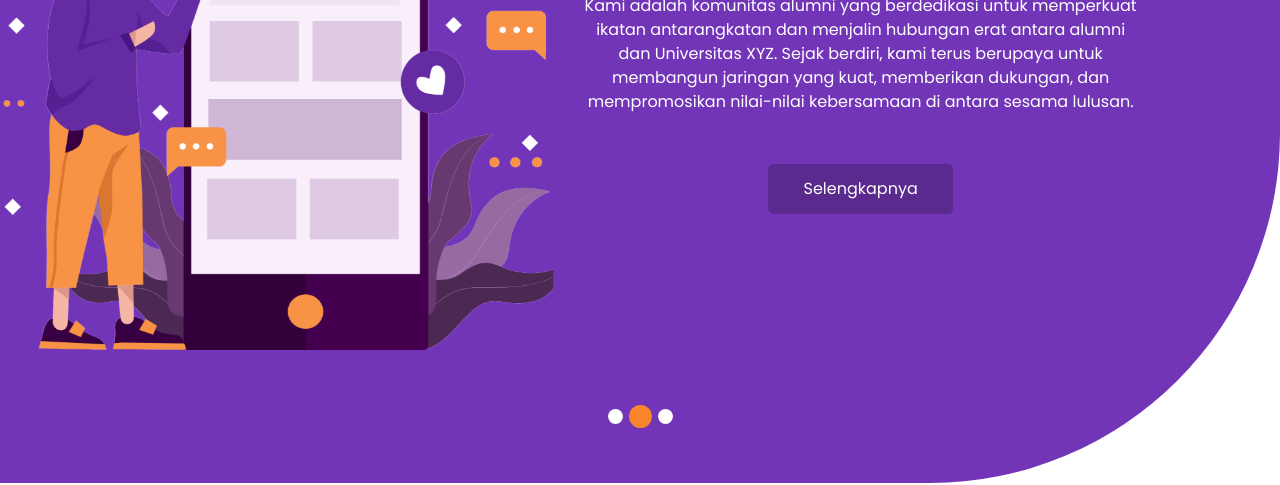
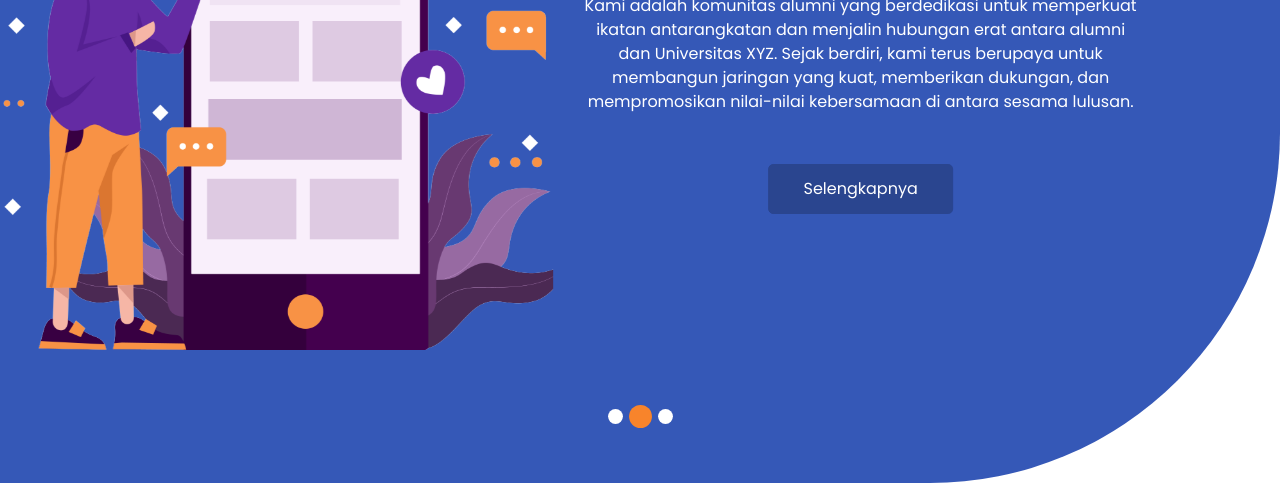
Before and after one commit to chaaaaaaaaaaa/UnivXYZ, a plain HTML site: page index.html in a window 1280 px wide. Shown: the part 326-811 px from the top of the page. Drawn offline with nearby package versions, Linux system fonts and the light colour scheme; files that its build step writes are made by us from their sources.

Commit message:
Update style.scss

```diff
--- a/css/style.scss
+++ b/css/style.scss
@@ -1,6 +1,6 @@
 $white: #ffffff;
 $black: #000000;
-$primary1: #7335b7;
+$primary1: #3558b7;
 $primary2: #f8842b;
 $textCol: #1f1f1f;
 
```
